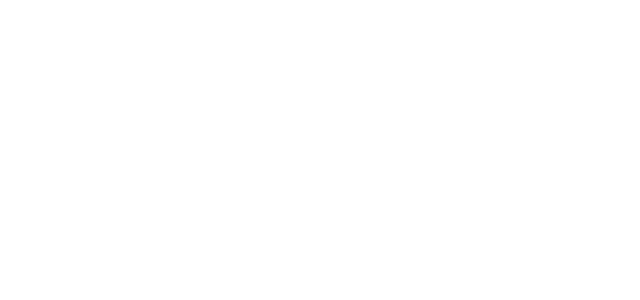
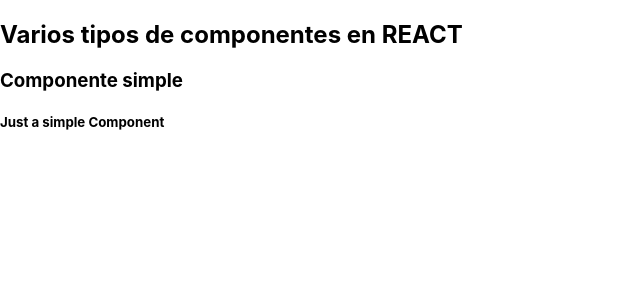
Before and after one commit to PabloFCasal/pruebas-react, a React (Create React App) app: page / in a window 1280 px wide. Shown: the top 300 px of the page, without its empty margins (0-640 px from the left). Built offline with nearby package versions, Linux system fonts and the light colour scheme.

Commit message:
Added and running SimpleComponent

```diff
--- a/src/App.js
+++ b/src/App.js
@@ -1,10 +1,14 @@
 import React from 'react';
 import './App.css';
+import SimpleComponent from './components/SimpleComponent';
 
 function App() {
   return (
     <div className="components">
+      <h2>Varios tipos de componentes en <strong>REACT</strong></h2>
 
+      <h3>Componente simple</h3>
+      <SimpleComponent/>
 
     </div>
   );
--- /dev/null
+++ b/src/components/SimpleComponent.js
@@ -0,0 +1,14 @@
+import React, {Component} from 'react';
+
+
+export default class SimpleComponent extends Component {
+  render() {
+    return(
+      <div>
+        <h5>Just a simple Component</h5>
+      </div>
+    )
+  }
+
+
+}
```
